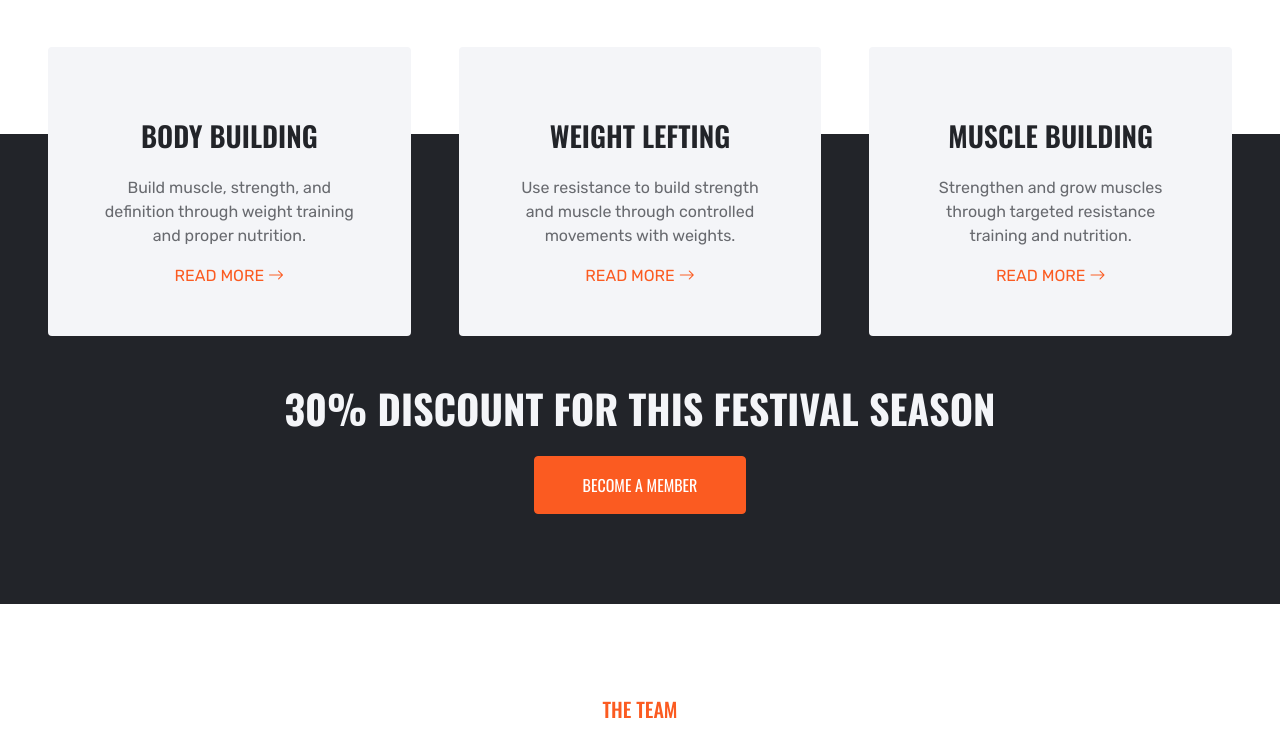
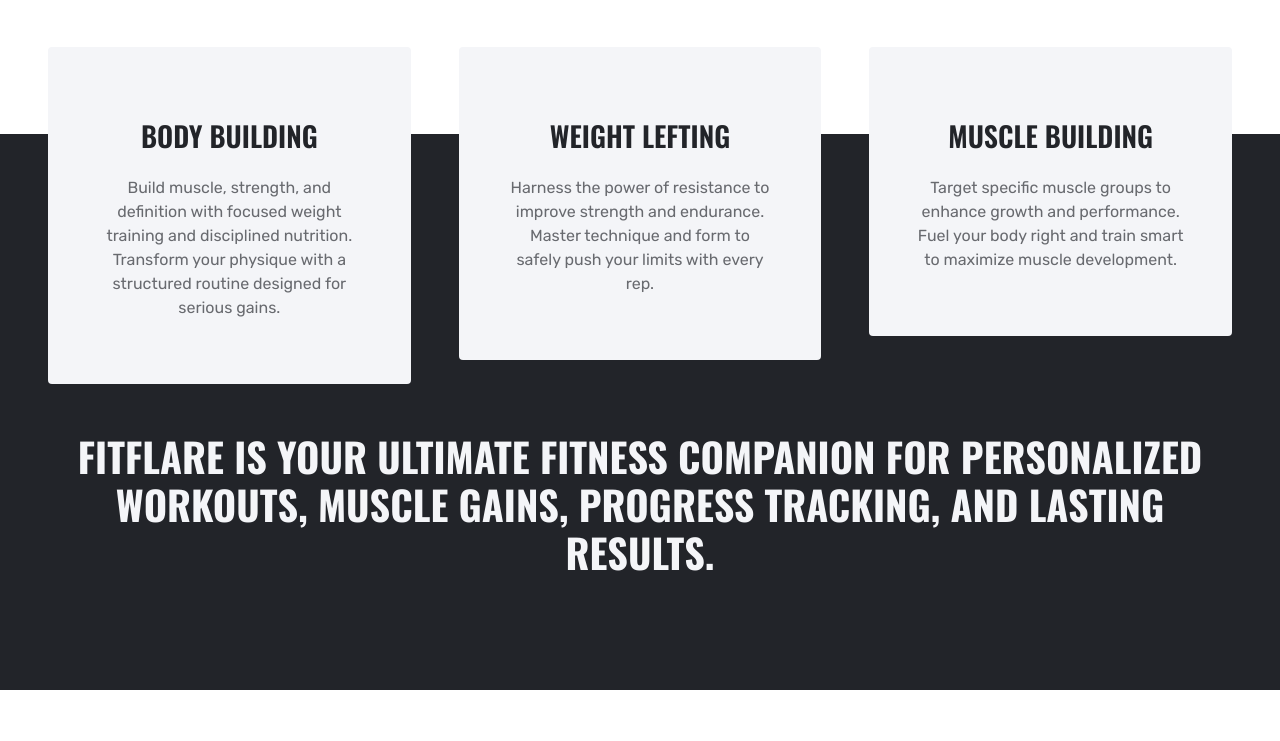
Before and after one commit to KrIsHnABaJ/Only-Fat-Burn-, a React (Create React App) app in the folder Frontend/: page / in a window 1280 px wide. Shown: the part 1620-2361 px from the top of the page. Built offline with nearby package versions, Linux system fonts and the light colour scheme.

Commit message:
Update ProgramStart.js

```diff
--- a/Frontend/src/Component/ProgramStart.js
+++ b/Frontend/src/Component/ProgramStart.js
@@ -10,29 +10,28 @@
                       <div className="bg-light rounded text-center p-5">
                           <i className="flaticon-six-pack display-1 text-primary" />
                           <h3 className="text-uppercase my-4">Body Building</h3>
-                          <p> Build muscle, strength, and definition through weight training and proper nutrition.</p>
-                          <a className="text-uppercase" href>Read More <i className="bi bi-arrow-right" /></a>
+                          <p> Build muscle, strength, and definition with focused weight training and disciplined nutrition.
+Transform your physique with a structured routine designed for serious gains.</p>
                       </div>
                   </div>
                   <div className="col-lg-4 col-md-6">
                       <div className="bg-light rounded text-center p-5">
                           <i className="flaticon-barbell display-1 text-primary" />
                           <h3 className="text-uppercase my-4">Weight Lefting</h3>
-                          <p> Use resistance to build strength and muscle through controlled movements with weights.</p>
-                          <a className="text-uppercase" href>Read More <i className="bi bi-arrow-right" /></a>
+                          <p> Harness the power of resistance to improve strength and endurance.
+Master technique and form to safely push your limits with every rep.</p>
                       </div>
                   </div>
                   <div className="col-lg-4 col-md-6">
                       <div className="bg-light rounded text-center p-5">
                           <i className="flaticon-bodybuilding display-1 text-primary" />
                           <h3 className="text-uppercase my-4">Muscle Building</h3>
-                          <p> Strengthen and grow muscles through targeted resistance training and nutrition.</p>
-                          <a className="text-uppercase" href>Read More <i className="bi bi-arrow-right" /></a>
+                          <p> Target specific muscle groups to enhance growth and performance.
+Fuel your body right and train smart to maximize muscle development.</p>
                       </div>
                   </div>
                   <div className="col-lg-12 col-md-6 text-center">
-                      <h1 className="text-uppercase text-light mb-4">30% Discount For This Festival Season</h1>
-                      <a href className="btn btn-primary py-3 px-5">Become A Member</a>
+                      <h1 className="text-uppercase text-light mb-4">FitFlare is your ultimate fitness companion for personalized workouts, muscle gains, progress tracking, and lasting results.</h1>
                   </div>
               </div>
           </div>
```
